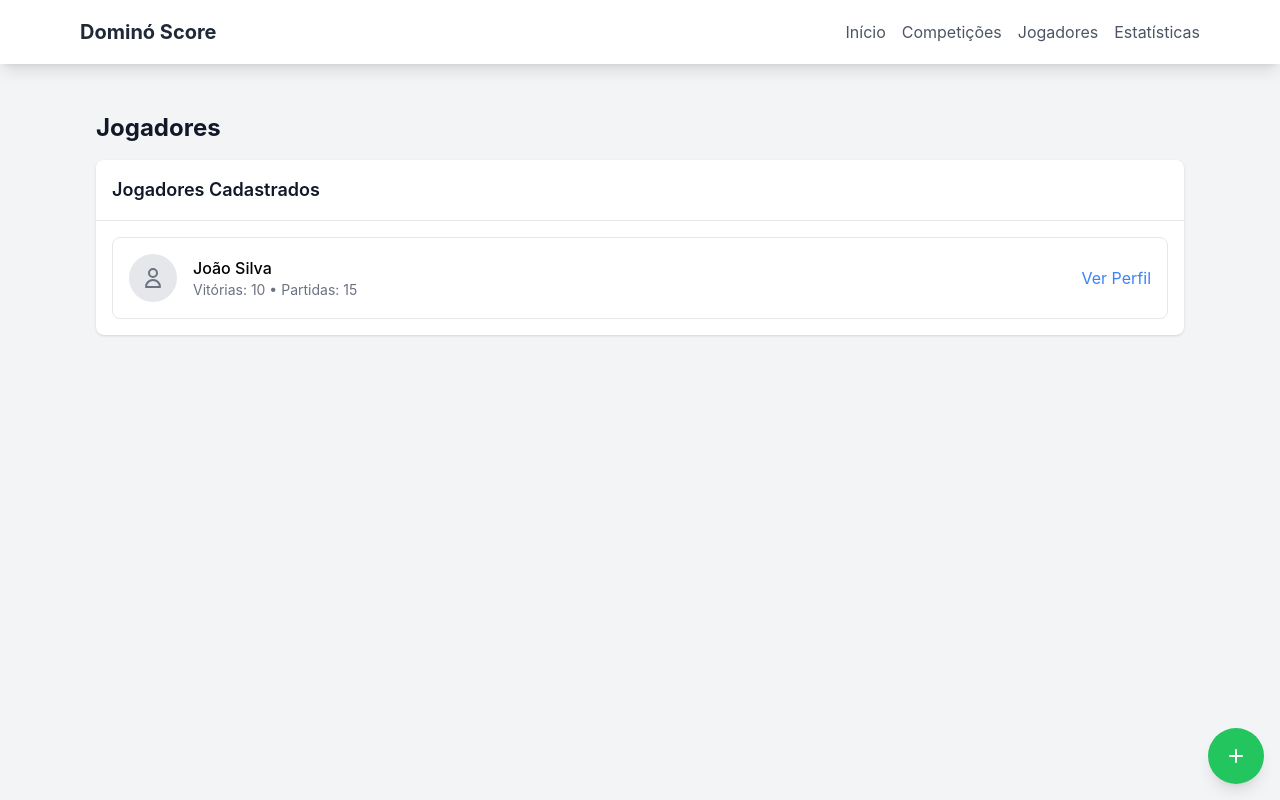
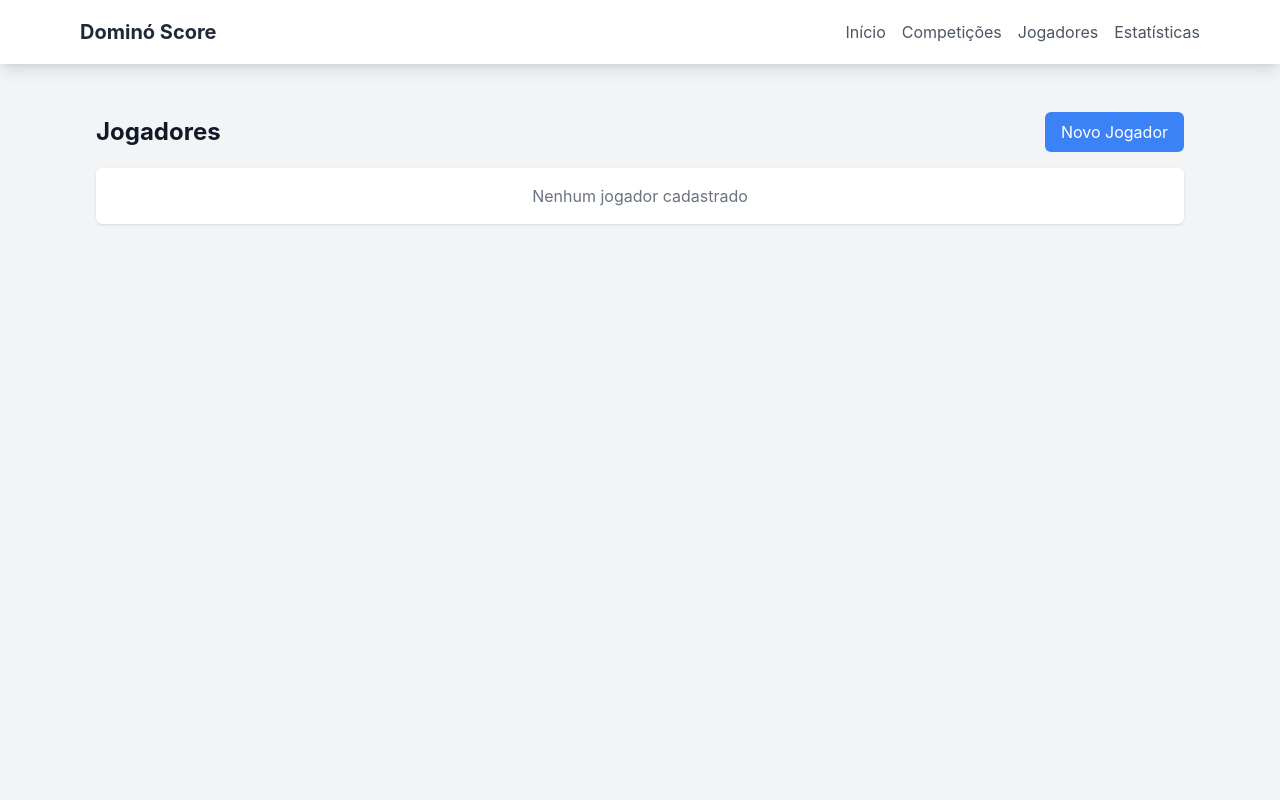
Before and after one commit to sobrinkedos/dominos, a React (Create React App) app: page /players in a window 1280 px wide. Built offline with nearby package versions, Linux system fonts and the light colour scheme.

Commit message:
Criacao CRUD jogadores

```diff
--- a/package.json
+++ b/package.json
@@ -3,11 +3,13 @@
   "version": "0.1.0",
   "private": true,
   "dependencies": {
+    "@heroicons/react": "^2.2.0",
     "cra-template": "1.2.0",
     "react": "^19.0.0",
     "react-dom": "^19.0.0",
     "react-router-dom": "^7.0.2",
     "react-scripts": "5.0.1",
+    "react-text-mask": "^5.5.0",
     "web-vitals": "^4.2.4"
   },
   "scripts": {
--- /dev/null
+++ b/src/components/PlayerForm.js
@@ -0,0 +1,82 @@
+import React, { useState } from 'react';
+import MaskedInput from 'react-text-mask';
+
+function PlayerForm({ player, onSubmit, onCancel }) {
+  const [formData, setFormData] = useState({
+    name: player?.name || '',
+    nickname: player?.nickname || '',
+    phone: player?.phone || ''
+  });
+
+  const handleSubmit = (e) => {
+    e.preventDefault();
+    onSubmit(formData);
+  };
+
+  const phoneMask = ['(', /[1-9]/, /\d/, ')', ' ', /\d/, /\d/, /\d/, /\d/, /\d/, '-', /\d/, /\d/, /\d/, /\d/];
+
+  return (
+    <form onSubmit={handleSubmit} className="space-y-4">
+      <div>
+        <label htmlFor="name" className="block text-sm font-medium text-gray-700">
+          Nome
+        </label>
+        <input
+          type="text"
+          id="name"
+          value={formData.name}
+          onChange={(e) => setFormData({ ...formData, name: e.target.value })}
+          className="mt-1 block w-full rounded-md border-gray-300 shadow-sm focus:border-blue-500 focus:ring-blue-500"
+          required
+        />
+      </div>
+
+      <div>
+        <label htmlFor="nickname" className="block text-sm font-medium text-gray-700">
+          Apelido
+        </label>
+        <input
+          type="text"
+          id="nickname"
+          value={formData.nickname}
+          onChange={(e) => setFormData({ ...formData, nickname: e.target.value })}
+          className="mt-1 block w-full rounded-md border-gray-300 shadow-sm focus:border-blue-500 focus:ring-blue-500"
+        />
+      </div>
+
+      <div>
+        <label htmlFor="phone" className="block text-sm font-medium text-gray-700">
+          Celular
+        </label>
+        <MaskedInput
+          mask={phoneMask}
+          id="phone"
+          type="tel"
+          value={formData.phone}
+          onChange={(e) => setFormData({ ...formData, phone: e.target.value })}
+          className="mt-1 block w-full rounded-md border-gray-300 shadow-sm focus:border-blue-500 focus:ring-blue-500"
+          placeholder="(99) 99999-9999"
+          guide={true}
+        />
+      </div>
+
+      <div className="flex justify-end space-x-3 pt-4">
+        <button
+          type="button"
+          onClick={onCancel}
+          className="px-4 py-2 text-sm font-medium text-gray-700 bg-white border border-gray-300 rounded-md hover:bg-gray-50 focus:outline-none focus:ring-2 focus:ring-offset-2 focus:ring-blue-500"
+        >
+          Cancelar
+        </button>
+        <button
+          type="submit"
+          className="px-4 py-2 text-sm font-medium text-white bg-blue-600 border border-transparent rounded-md hover:bg-blue-700 focus:outline-none focus:ring-2 focus:ring-offset-2 focus:ring-blue-500"
+        >
+          Salvar
+        </button>
+      </div>
+    </form>
+  );
+}
+
+export default PlayerForm;
--- /dev/null
+++ b/src/components/PlayerModal.js
@@ -0,0 +1,26 @@
+import React from 'react';
+import PlayerForm from './PlayerForm';
+
+function PlayerModal({ isOpen, onClose, player, onSubmit }) {
+  if (!isOpen) return null;
+
+  return (
+    <div className="fixed inset-0 bg-gray-500 bg-opacity-75 flex items-center justify-center p-4 z-50">
+      <div className="bg-white rounded-lg max-w-md w-full p-6">
+        <h2 className="text-xl font-semibold mb-4">
+          {player ? 'Editar Jogador' : 'Novo Jogador'}
+        </h2>
+        <PlayerForm
+          player={player}
+          onSubmit={(formData) => {
+            onSubmit(formData);
+            onClose();
+          }}
+          onCancel={onClose}
+        />
+      </div>
+    </div>
+  );
+}
+
+export default PlayerModal;
--- a/src/pages/Players.js
+++ b/src/pages/Players.js
@@ -1,46 +1,105 @@
-import React from 'react';
+import React, { useState, useEffect } from 'react';
+import PlayerModal from '../components/PlayerModal';
+import { PencilIcon, TrashIcon } from '@heroicons/react/24/outline';
 
 function Players() {
+  const [players, setPlayers] = useState(() => {
+    const savedPlayers = localStorage.getItem('players');
+    return savedPlayers ? JSON.parse(savedPlayers) : [];
+  });
+  const [isModalOpen, setIsModalOpen] = useState(false);
+  const [selectedPlayer, setSelectedPlayer] = useState(null);
+
+  useEffect(() => {
+    localStorage.setItem('players', JSON.stringify(players));
+  }, [players]);
+
+  const handleAddPlayer = (playerData) => {
+    const newPlayer = {
+      id: Date.now(),
+      ...playerData
+    };
+    setPlayers([...players, newPlayer]);
+  };
+
+  const handleEditPlayer = (playerData) => {
+    setPlayers(players.map(p =>
+      p.id === selectedPlayer.id ? { ...p, ...playerData } : p
+    ));
+  };
+
+  const handleDeletePlayer = (playerId) => {
+    if (window.confirm('Tem certeza que deseja excluir este jogador?')) {
+      setPlayers(players.filter(p => p.id !== playerId));
+    }
+  };
+
+  const openEditModal = (player) => {
+    setSelectedPlayer(player);
+    setIsModalOpen(true);
+  };
+
+  const closeModal = () => {
+    setSelectedPlayer(null);
+    setIsModalOpen(false);
+  };
+
   return (
     <div className="space-y-4">
-      <h1 className="text-2xl font-bold text-gray-900">Jogadores</h1>
+      <div className="flex justify-between items-center">
+        <h1 className="text-2xl font-bold text-gray-900">Jogadores</h1>
+        <button
+          onClick={() => setIsModalOpen(true)}
+          className="bg-blue-500 text-white px-4 py-2 rounded-md hover:bg-blue-600 focus:outline-none focus:ring-2 focus:ring-blue-500 focus:ring-offset-2"
+        >
+          Novo Jogador
+        </button>
+      </div>
 
       {/* Lista de Jogadores */}
-      <div className="bg-white rounded-lg shadow">
-        <div className="p-4 border-b">
-          <h2 className="text-lg font-semibold text-gray-900">Jogadores Cadastrados</h2>
-        </div>
-        <div className="p-4">
-          <div className="space-y-4">
-            {/* Exemplo de jogador */}
-            <div className="border rounded-lg p-4 hover:bg-gray-50">
-              <div className="flex justify-between items-center">
-                <div className="flex items-center space-x-4">
-                  <div className="h-12 w-12 bg-gray-200 rounded-full flex items-center justify-center">
-                    <svg className="h-6 w-6 text-gray-500" fill="none" stroke="currentColor" viewBox="0 0 24 24">
-                      <path strokeLinecap="round" strokeLinejoin="round" strokeWidth={2} d="M16 7a4 4 0 11-8 0 4 4 0 018 0zM12 14a7 7 0 00-7 7h14a7 7 0 00-7-7z" />
-                    </svg>
-                  </div>
-                  <div>
-                    <h3 className="font-medium">João Silva</h3>
-                    <p className="text-sm text-gray-500">Vitórias: 10 • Partidas: 15</p>
+      <div className="bg-white shadow overflow-hidden sm:rounded-md">
+        <ul className="divide-y divide-gray-200">
+          {players.map((player) => (
+            <li key={player.id} className="px-6 py-4 hover:bg-gray-50">
+              <div className="flex items-center justify-between">
+                <div>
+                  <h3 className="text-lg font-medium text-gray-900">{player.name}</h3>
+                  <div className="mt-1 text-sm text-gray-500">
+                    <p>Apelido: {player.nickname || '-'}</p>
+                    <p>Celular: {player.phone || '-'}</p>
                   </div>
                 </div>
-                <button className="text-blue-500 hover:text-blue-600">
-                  Ver Perfil
-                </button>
+                <div className="flex space-x-3">
+                  <button
+                    onClick={() => openEditModal(player)}
+                    className="text-blue-600 hover:text-blue-900"
+                  >
+                    <PencilIcon className="h-5 w-5" />
+                  </button>
+                  <button
+                    onClick={() => handleDeletePlayer(player.id)}
+                    className="text-red-600 hover:text-red-900"
+                  >
+                    <TrashIcon className="h-5 w-5" />
+                  </button>
+                </div>
               </div>
-            </div>
-          </div>
-        </div>
+            </li>
+          ))}
+          {players.length === 0 && (
+            <li className="px-6 py-4 text-center text-gray-500">
+              Nenhum jogador cadastrado
+            </li>
+          )}
+        </ul>
       </div>
 
-      {/* Botão Novo Jogador */}
-      <button className="fixed bottom-20 right-4 md:bottom-4 bg-green-500 text-white p-4 rounded-full shadow-lg hover:bg-green-600">
-        <svg className="h-6 w-6" fill="none" stroke="currentColor" viewBox="0 0 24 24">
-          <path strokeLinecap="round" strokeLinejoin="round" strokeWidth={2} d="M12 6v6m0 0v6m0-6h6m-6 0H6" />
-        </svg>
-      </button>
+      <PlayerModal
+        isOpen={isModalOpen}
+        onClose={closeModal}
+        player={selectedPlayer}
+        onSubmit={selectedPlayer ? handleEditPlayer : handleAddPlayer}
+      />
     </div>
   );
 }
```
Also changed, not shown: 1 other file (tests, documents, lock files or other folders).
